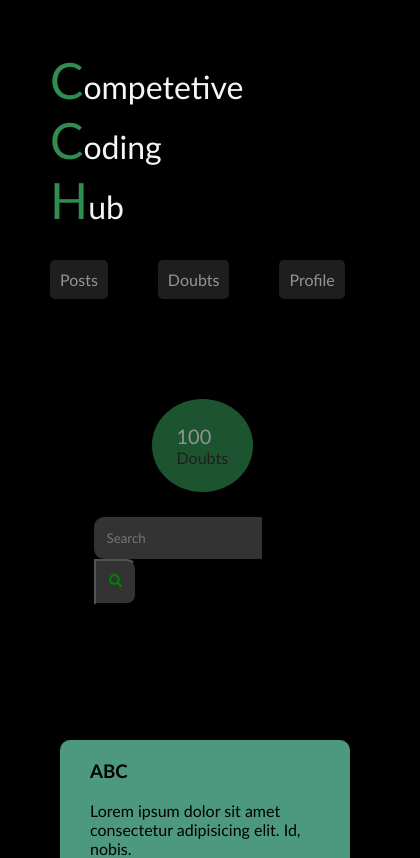
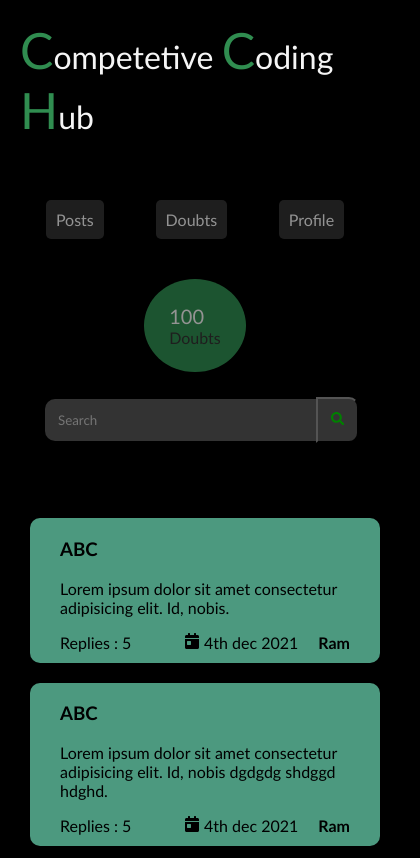
Before and after one commit to vennu-venu/competitive-coding-hub, a React (Create React App) app: page /home in a window 390 px wide. Shown: the top 858 px of the page, 420 px wide, since content can reach past the window. Built offline with nearby package versions, Linux system fonts and the light colour scheme; no server answers; sample sign-in values are in the browser's storage.

Commit message:
commit-changes-2

```diff
--- a/src/styles/home.css
+++ b/src/styles/home.css
@@ -4,6 +4,7 @@
 .home-buttons{
   display: flex;
   flex-direction: row;
+  justify-content: space-around;
 }
 .home-first-letter{
   color: #308d50;
@@ -13,8 +14,7 @@
 
 .home-post,.home-doubt,.home-pro{
   padding: 10px;
-  margin-right: 50px;
-  margin-top:30px;
+  margin-top:15px;
   height:fit-content;
   background-color: #333;
   border-radius: 5px ;
@@ -76,12 +76,8 @@
 .home-search{
   margin: auto;
   padding: 25px;
-  width: 70%;
+  width: 100%;
 }
-FaSearch{
-  display: inline;
-}
-
 
 .home-search-input {
   color: #308d50;
@@ -125,6 +121,7 @@
   .home-row {
     margin: auto;
     flex-direction: column;
+    padding: 20px;
   }
   .home-search-input {
     margin: 0px;
@@ -132,16 +129,33 @@
   .home-counts {
     margin: auto;
   }
-  .home-list-group,
-  .home-profile {
-    width: 100%;
-    margin-bottom: 20px;
-  }
-  ul.topnav li.right,
-  .home-li {
-    float: none;
-  }
-  ul.topnav li {
-    float: none;
+  .home-buttons{
+    margin-top: 30px;
   }
 }
+
+@media screen and (max-width: 830px) {
+  .home-buttons,
+  .home-title{
+    width: 100%;
+  }
+  .home-row {
+    margin: auto;
+    flex-direction: column;
+    padding: 20px;
+  }
+  .home-countnumber {
+    font-size: 20px;
+  }
+
+  .home-btn{
+    margin-top: 30px;
+  }
+  .home-counts {
+    margin: auto;
+  }
+  .home-search {
+    margin: auto;
+    flex-direction: column;
+  }
+}
```
